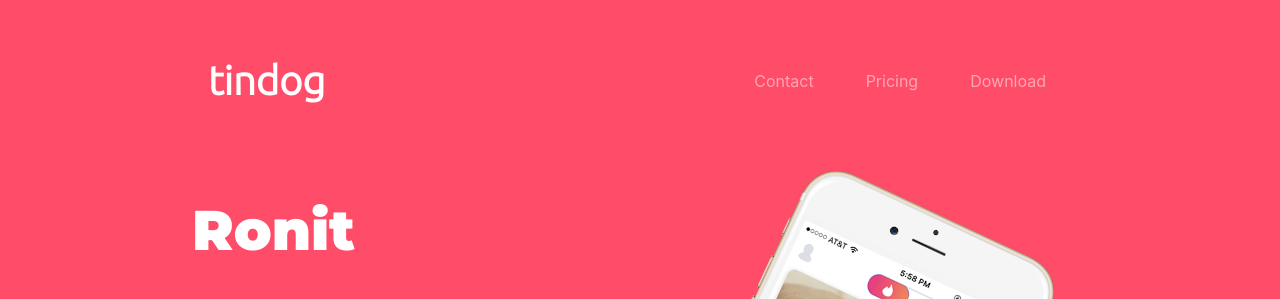
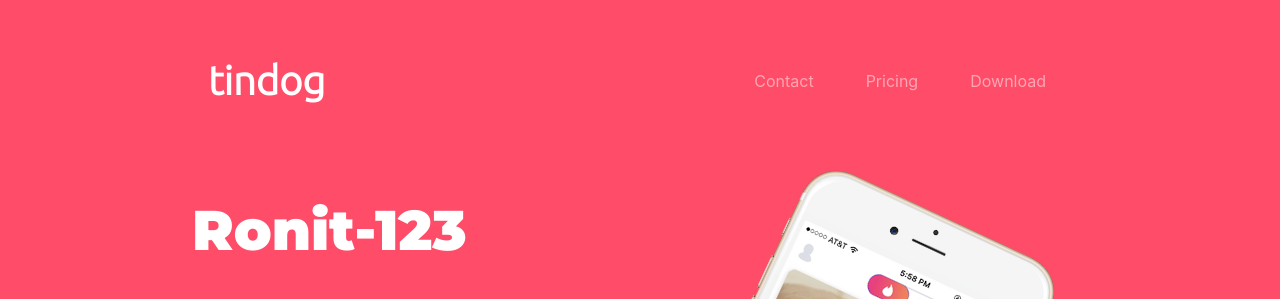
Before and after one commit to anchit-alt/dofam-website, a plain HTML site: page index.html in a window 1280 px wide. Shown: the top 299 px of the page. Drawn offline with nearby package versions, Linux system fonts and the light colour scheme.

Commit message:
Update index.html

```diff
--- a/index.html
+++ b/index.html
@@ -50,7 +50,7 @@
 
   <div class="row">
     <div class="col-lg-6">
-      <h1>Ronit</h1>
+      <h1>Ronit-123</h1>
       <button type="button" class="btn btn-dark btn-lg download-button"><i class="fab fa-apple"></i>Download</button>
       <button type="button" class="btn btn-outline-light btn-lg download-button"><i class="fab fa-google-play"></i>Download</button>
 
```
